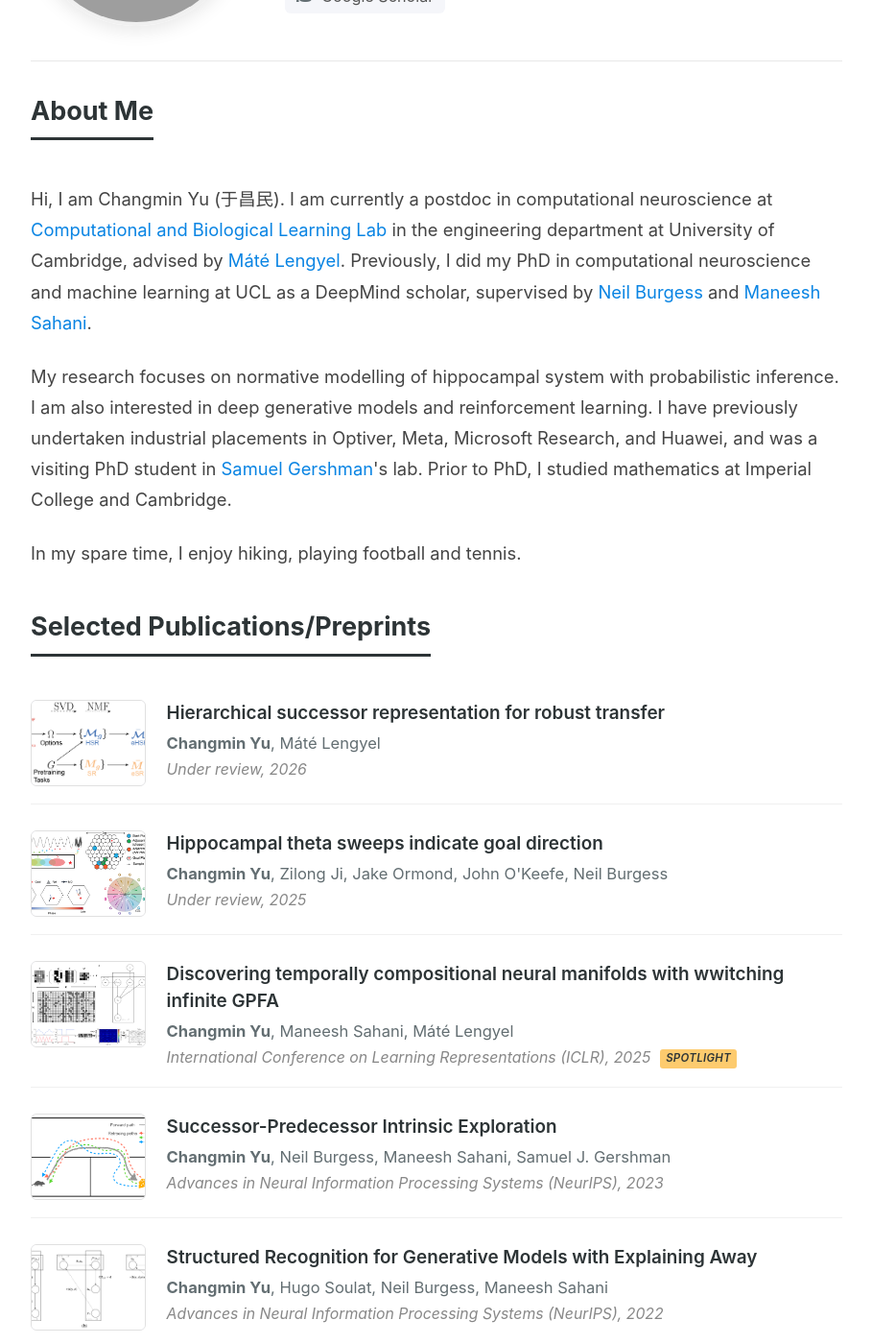
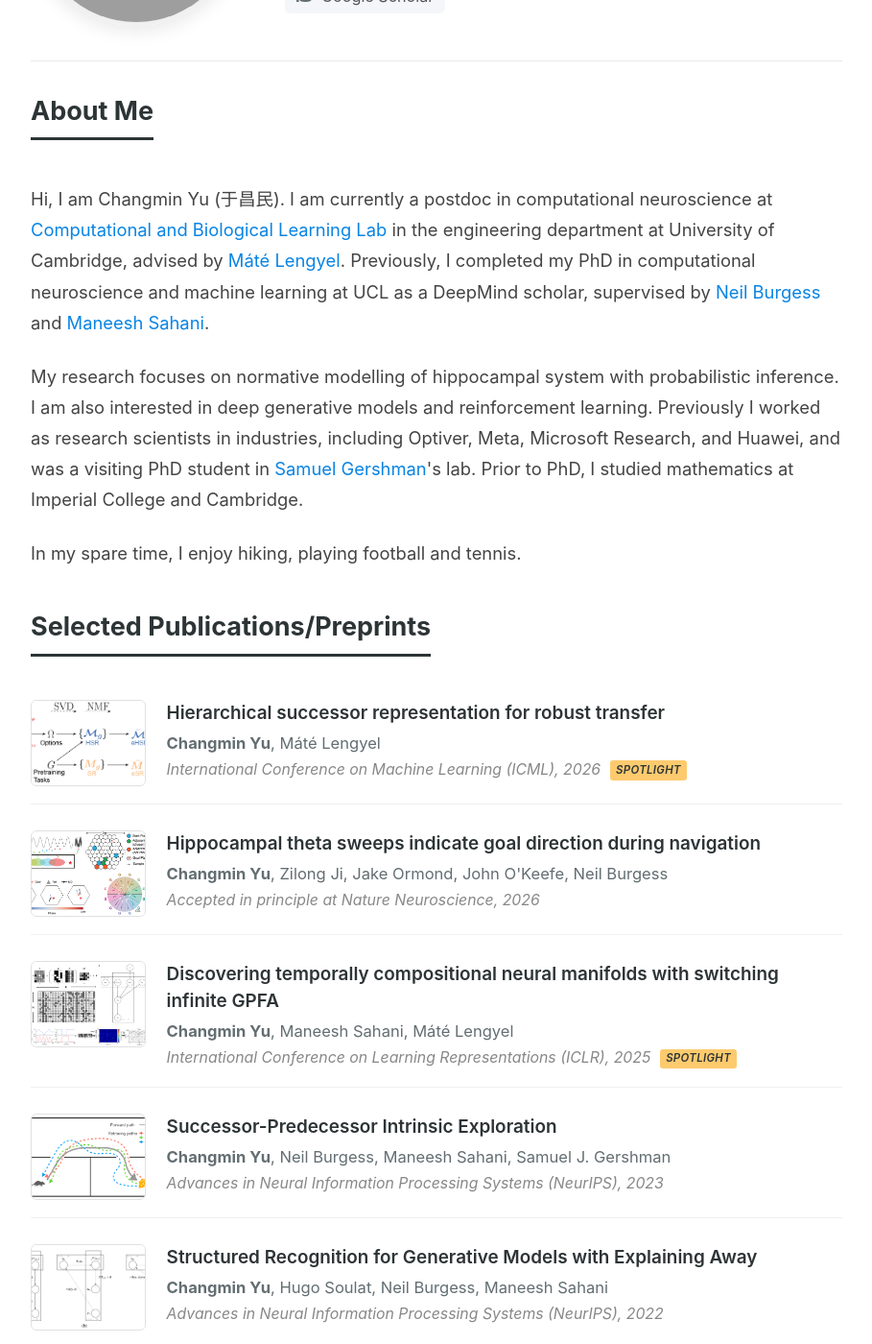
Before and after one commit to changmin-yu/changmin-yu.github.io, a Jekyll site: the page built from _pages/about.md, in a window 1280 px wide and 1400 px high, scrolled down 359 px. Shown: the whole window at 96% size, without its empty margins (185-1094 px from the left). Built offline with Jekyll 4.4.1, drawn with Linux system fonts in a browser that asks for light colours; some of the changed text lies outside the part shown.

Commit message:
some updates

```diff
--- a/_pages/about.md
+++ b/_pages/about.md
@@ -17,14 +17,14 @@ redirect_from:
       neuroscience at <a href="https://www.cbl-cambridge.org/">Computational and Biological Learning Lab</a>
       in the engineering department at University of Cambridge, advised by
       <a href="https://cbl.eng.cam.ac.uk/lengyel/">Máté Lengyel</a>.
-      Previously, I did my PhD in computational neuroscience and machine learning at UCL as a DeepMind scholar,
+      Previously, I completed my PhD in computational neuroscience and machine learning at UCL as a DeepMind scholar,
       supervised by <a href="https://www.ucl.ac.uk/icn/people/neil-burgess">Neil Burgess</a>
       and <a href="https://www.gatsby.ucl.ac.uk/~maneesh/">Maneesh Sahani</a>.
     </p>
     <p>
       My research focuses on normative modelling of hippocampal system with probabilistic inference.
       I am also interested in deep generative models and reinforcement learning.
-      I have previously undertaken industrial placements in Optiver, Meta, Microsoft Research, and Huawei,
+      Previously I worked as research scientists in industries, including Optiver, Meta, Microsoft Research, and Huawei,
       and was a visiting PhD student in <a href="https://gershmanlab.com/">Samuel Gershman</a>'s lab.
       Prior to PhD, I studied mathematics at Imperial College and Cambridge.
     </p>
@@ -45,7 +45,7 @@ redirect_from:
           <a href="https://arxiv.org/abs/2602.12753">Hierarchical successor representation for robust transfer</a>
         </div>
         <div class="pub-authors"><strong>Changmin Yu</strong>, Máté Lengyel</div>
-        <div class="pub-venue">Under review, 2026</div>
+        <div class="pub-venue">International Conference on Machine Learning (ICML), 2026 <span class="pub-badge pub-badge--spotlight">Spotlight</span></div>
       </div>
     </li>
     <li class="pub-item">
@@ -54,10 +54,10 @@ redirect_from:
       </div>
       <div class="pub-info">
         <div class="pub-title">
-          <a href="https://www.biorxiv.org/content/10.1101/2025.08.21.671551v1">Hippocampal theta sweeps indicate goal direction</a>
+          <a href="https://www.biorxiv.org/content/10.1101/2025.08.21.671551v1">Hippocampal theta sweeps indicate goal direction during navigation</a>
         </div>
         <div class="pub-authors"><strong>Changmin Yu</strong>, Zilong Ji, Jake Ormond, John O'Keefe, Neil Burgess</div>
-        <div class="pub-venue">Under review, 2025</div>
+        <div class="pub-venue">Accepted in principle at Nature Neuroscience, 2026</div>
       </div>
     </li>
     <li class="pub-item">
@@ -66,7 +66,7 @@ redirect_from:
       </div>
       <div class="pub-info">
         <div class="pub-title">
-          <a href="https://openreview.net/forum?id=2iCIHgE8KG">Discovering temporally compositional neural manifolds with wwitching infinite GPFA</a>
+          <a href="https://openreview.net/forum?id=2iCIHgE8KG">Discovering temporally compositional neural manifolds with switching infinite GPFA</a>
         </div>
         <div class="pub-authors"><strong>Changmin Yu</strong>, Maneesh Sahani, Máté Lengyel</div>
         <div class="pub-venue">International Conference on Learning Representations (ICLR), 2025 <span class="pub-badge pub-badge--spotlight">Spotlight</span> </div>
@@ -116,13 +116,29 @@ redirect_from:
 <div class="home-section">
   <h2 class="section-heading">News</h2>
   <ul class="news-list">
+  <li class="news-item">
+      <span class="news-date">May 2025</span>
+      <span class="news-text">I have been seleced as a <a href="https://www.daad.de/en/the-daad/postdocnet/fellows/fellows/">DAAD AINeT fellow.</a></span>
+    </li>
+  <li class="news-item">
+      <span class="news-date">April 2025</span>
+      <span class="news-text">Our paper "Hierarchical successor representation for robust transfer" has been accepted as a <strong>Spotlight</strong> at ICML 2026.</span>
+    </li>
+  <li class="news-item">
+      <span class="news-date">April 2025</span>
+      <span class="news-text">Our paper "Hippocampal theta sweeps indicate goal direction during navigation" has been accepted in principle at Nature Neuroscience.</span>
+    </li>
+    <li class="news-item">
+      <span class="news-date">April 2025</span>
+      <span class="news-text">I have been accepted to the <a href="https://www.simonsfoundation.org/event/jrworkshop2026/">Simons Junior Neuroscientist Workshop</a>.</span>
+    </li>
     <li class="news-item">
       <span class="news-date">Jan 2025</span>
       <span class="news-text">Our paper "Discovering temporally compositional neural manifolds with switching infinite GPFA" was accepted as a <strong>Spotlight</strong> at ICLR 2025.</span>
     </li>
     <li class="news-item">
       <span class="news-date">Oct 2024</span>
-      <span class="news-text">I was awarded a Trainee Professional Development Award for Society for Neuroscience (SfN) 2024.</span>
+      <span class="news-text">I was awarded a <a href="https://www.sfn.org/meetings/meeting-awards/trainee-professional-development-award">Trainee Professional Development Award</a> at Society for Neuroscience (SfN) 2024.</span>
     </li>
     <li class="news-item">
       <span class="news-date">Jan 2024</span>
@@ -132,9 +148,5 @@ redirect_from:
       <span class="news-date">Nov 2023</span>
       <span class="news-text">I successfully defended my PhD thesis "Hippocampus-Inspired Representation Learning for Artificial Agents" with minor corrections, thanks to my examiners Peter Dayan and Andrew Saxe!</span>
     </li>
-    <li class="news-item">
-      <span class="news-date">Sep 2023</span>
-      <span class="news-text">Our paper "Successor-Predecessor Intrinsic Exploration" was accepted at NeurIPS 2023.</span>
-    </li>
   </ul>
 </div>
```
Also changed, not shown: _pages/publications.md (+16 -16 lines).
